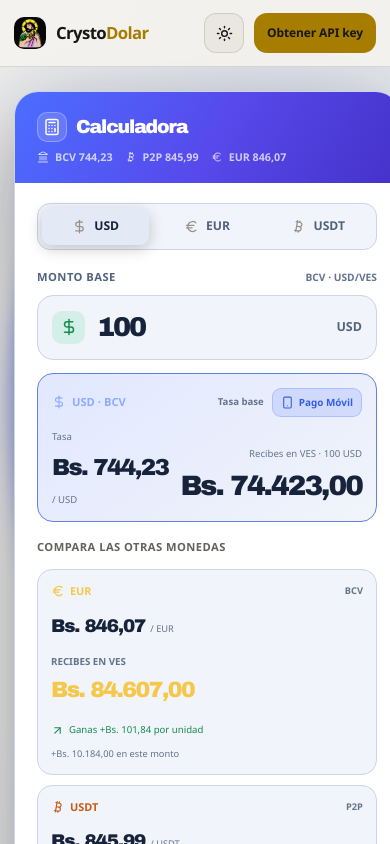
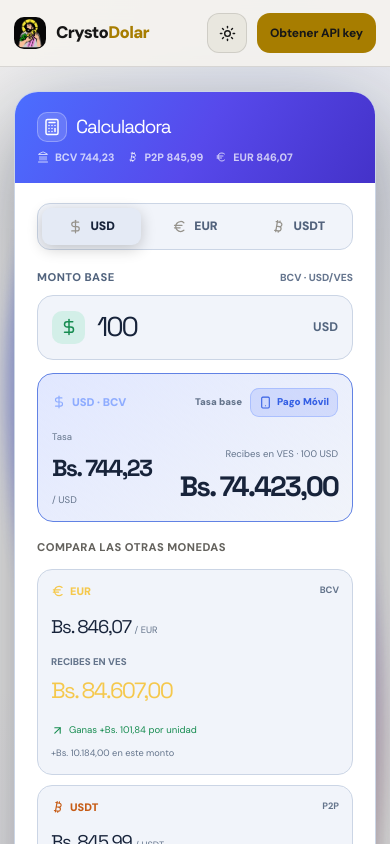
Before and after one commit to Lujdev/crystonew, a Next.js app in the folder apps/web/: page / in a window 390 px wide. Shown: the top 844 px of the page. Built offline with nearby package versions, Linux system fonts and the light colour scheme; no server answers.

Commit message:
fix(web): improve typography and mobile payment modal

```diff
--- a/apps/web/app/globals.css
+++ b/apps/web/app/globals.css
@@ -35,8 +35,8 @@
   --shadow: 0 28px 90px rgb(0 0 0 / 34%);
   --radius-lg: 28px;
   --radius-md: 18px;
-  --font-display: "Arial Black", "Trebuchet MS", sans-serif;
-  --font-body: "Avenir Next", "Segoe UI", sans-serif;
+  --font-display: "Space Grotesk", "Trebuchet MS", sans-serif;
+  --font-body: "DM Sans", "Segoe UI", sans-serif;
 }
 
 :root[data-theme="light"] {
@@ -83,6 +83,9 @@ html {
 }
 
 body {
+  --font-display:
+    var(--font-display-google), "Space Grotesk", "Trebuchet MS", sans-serif;
+  --font-body: var(--font-body-google), "DM Sans", "Segoe UI", sans-serif;
   min-height: 100vh;
   margin: 0;
   background:
@@ -911,7 +914,9 @@ button {
   z-index: 100;
   display: grid;
   inset: 0;
-  overflow: auto;
+  width: 100%;
+  height: 100vh;
+  overflow: hidden;
   place-items: center;
   padding: 18px;
   background: rgb(3 8 20 / 76%);
@@ -921,11 +926,25 @@ button {
 .payment-modal {
   width: min(100%, 520px);
   max-height: calc(100vh - 36px);
-  overflow: auto;
+  min-width: 0;
+  overflow-x: hidden;
+  overflow-y: auto;
+  overscroll-behavior: contain;
+  -webkit-overflow-scrolling: touch;
   border: 1px solid var(--calc-line);
   border-radius: 22px;
   background: var(--calc-bg);
   box-shadow: 0 30px 100px rgb(0 0 0 / 46%);
+}
+
+@supports (height: 100dvh) {
+  .payment-overlay {
+    height: 100dvh;
+  }
+
+  .payment-modal {
+    max-height: calc(100dvh - 36px);
+  }
 }
 
 .payment-modal-head {
@@ -2341,6 +2360,36 @@ button {
     transform: none;
   }
 
+  .payment-overlay {
+    align-items: end;
+    justify-items: center;
+    padding: max(12px, env(safe-area-inset-top))
+      max(10px, env(safe-area-inset-right))
+      max(10px, env(safe-area-inset-bottom))
+      max(10px, env(safe-area-inset-left));
+  }
+
+  .payment-modal {
+    width: 100%;
+    max-width: 520px;
+    max-height: calc(100vh - max(22px, env(safe-area-inset-top)));
+    border-radius: 22px 22px 14px 14px;
+  }
+
+  @supports (height: 100dvh) {
+    .payment-modal {
+      max-height: calc(100dvh - max(22px, env(safe-area-inset-top)));
+    }
+  }
+
+  .payment-field input,
+  .payment-field select,
+  .payment-document-row input,
+  .payment-document-row select {
+    min-width: 0;
+    font-size: 1rem;
+  }
+
   .hero-orbit {
     left: 1%;
     width: 285px;
```
